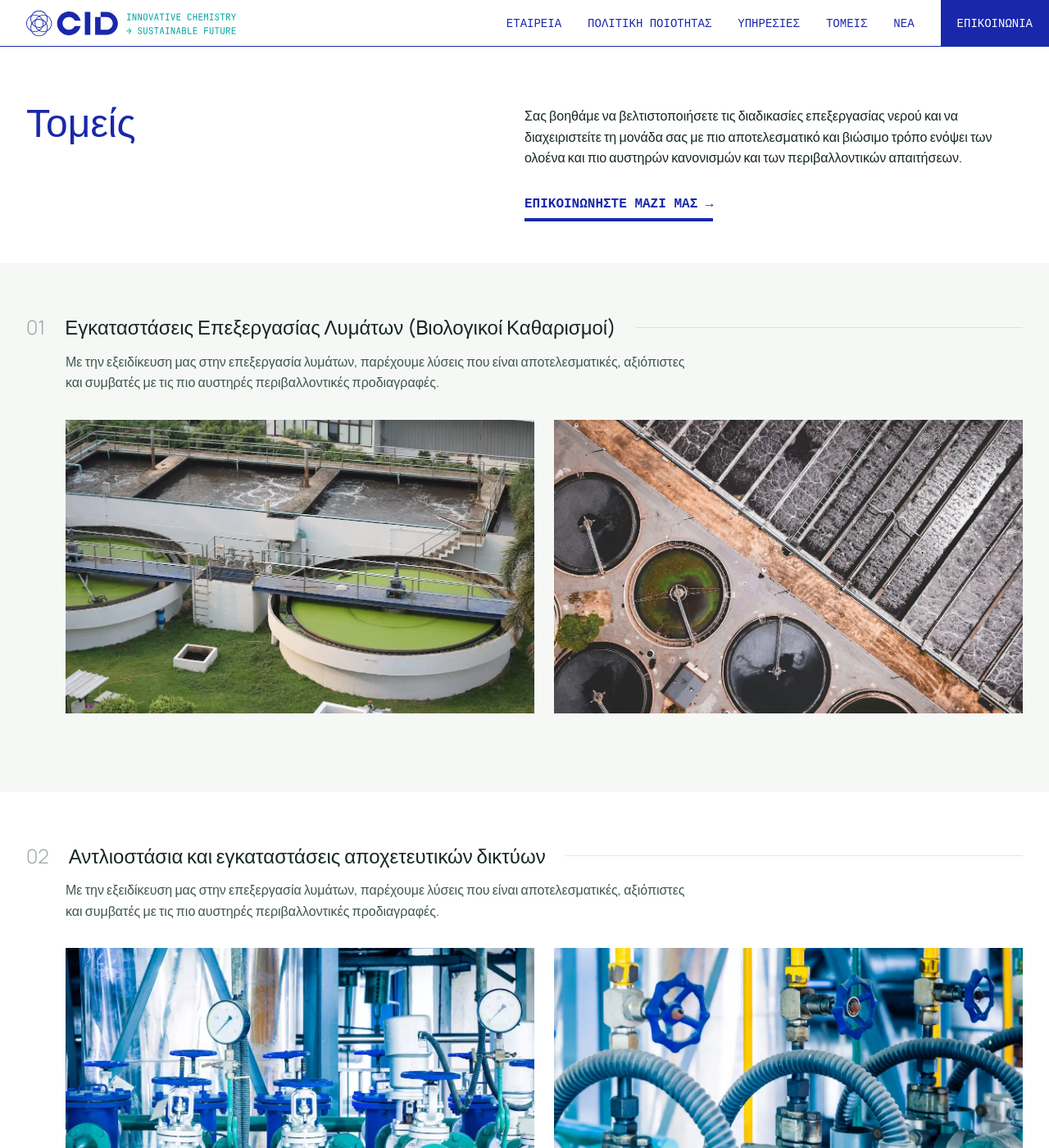
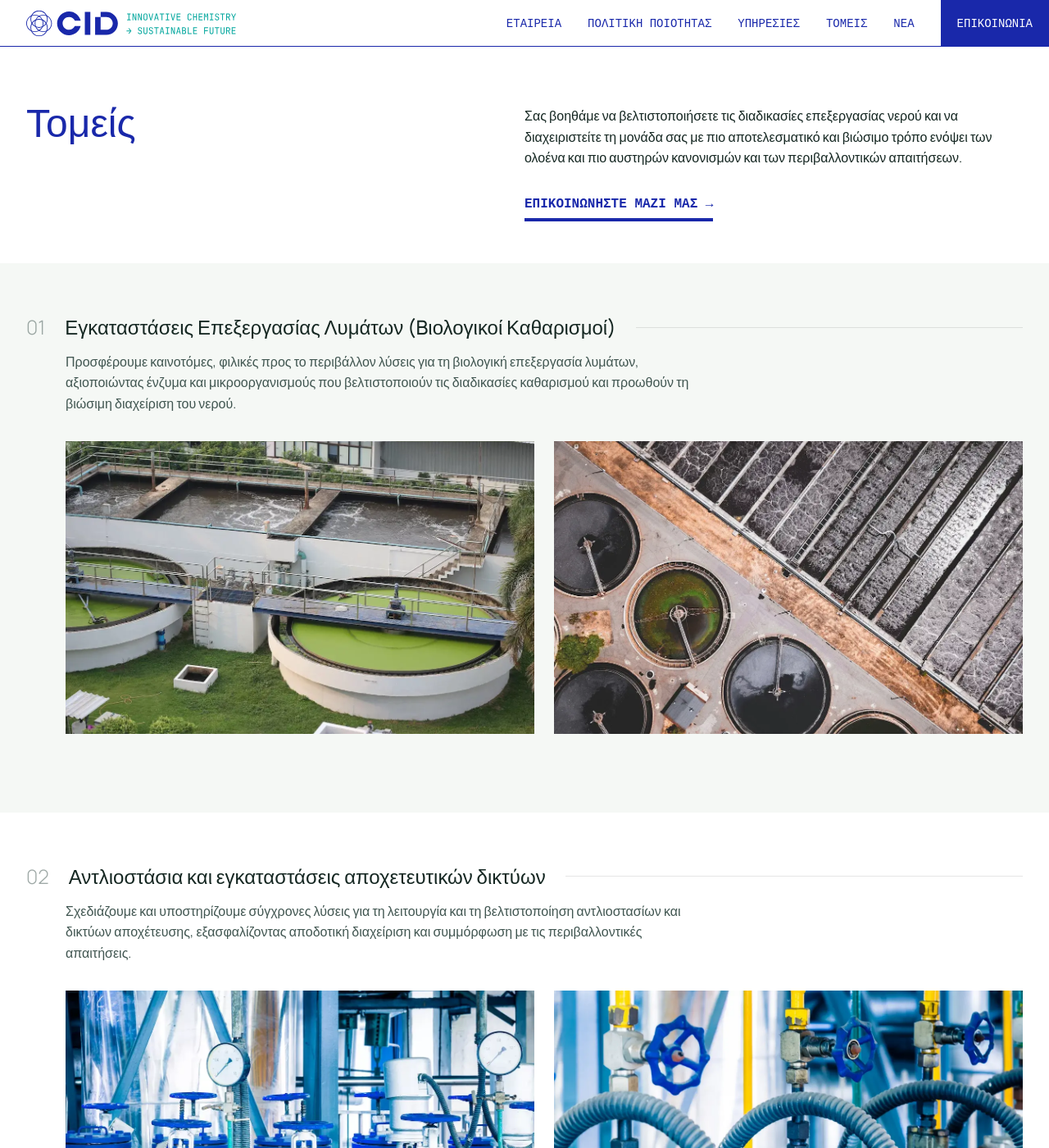
Before and after one commit to anna-filou/cid-studies.com, a Jekyll site: the page built from sectors.html, in a window 1280 px wide and 1400 px high. Shown: the whole window at 82% size. Built offline with Jekyll 4.4.1, drawn with Linux system fonts in a browser that asks for light colours; some of the changed text lies outside the part shown.

Commit message:
sector text

```diff
--- a/_data/sectors.yml
+++ b/_data/sectors.yml
@@ -4,15 +4,15 @@ description: "
 link-title: "Δείτε αναλυτικά"
 link: "/sectors"
 sectors:
-  - title: "Εγκαταστάσεις Επεξεργασίας Λυμάτων (Bιολογικοί Καθαρισμοί)"
-    description: "Με την εξειδίκευση μας στην επεξεργασία λυμάτων, παρέχουμε λύσεις που είναι αποτελεσματικές, αξιόπιστες και συμβατές με τις πιο αυστηρές περιβαλλοντικές προδιαγραφές."
+  - title: Εγκαταστάσεις Επεξεργασίας Λυμάτων (Bιολογικοί Καθαρισμοί)
+    description: Προσφέρουμε καινοτόμες, φιλικές προς το περιβάλλον λύσεις για τη βιολογική επεξεργασία λυμάτων, αξιοποιώντας ένζυμα και μικροοργανισμούς που βελτιστοποιούν τις διαδικασίες καθαρισμού και προωθούν τη βιώσιμη διαχείριση του νερού.
     image-1: "/assets/images/card-1-2.webp"
     image-2: "/assets/images/card-1.webp"
-  - title: "Αντλιοστάσια και εγκαταστάσεις αποχετευτικών δικτύων"
-    description: "Με την εξειδίκευση μας στην επεξεργασία λυμάτων, παρέχουμε λύσεις που είναι αποτελεσματικές, αξιόπιστες και συμβατές με τις πιο αυστηρές περιβαλλοντικές προδιαγραφές."
+  - title: Αντλιοστάσια και εγκαταστάσεις αποχετευτικών δικτύων
+    description: Σχεδιάζουμε και υποστηρίζουμε σύγχρονες λύσεις για τη λειτουργία και τη βελτιστοποίηση αντλιοστασίων και δικτύων αποχέτευσης, εξασφαλίζοντας αποδοτική διαχείριση και συμμόρφωση με τις περιβαλλοντικές απαιτήσεις.
     image-1: "/assets/images/card-2.webp"
     image-2: "/assets/images/card-2-2.webp"
-  - title: "Εγκαταστάσεις επεξεργασίας βιομηχανικών αποβλήτων"
-    description: "Με την εξειδίκευση μας στην επεξεργασία λυμάτων, παρέχουμε λύσεις που είναι αποτελεσματικές, αξιόπιστες και συμβατές με τις πιο αυστηρές περιβαλλοντικές προδιαγραφές."
+  - title: Εγκαταστάσεις επεξεργασίας βιομηχανικών αποβλήτων
+    description: Παρέχουμε εξειδικευμένες λύσεις για τη διαχείριση και επεξεργασία βιομηχανικών αποβλήτων, συμβάλλοντας στη μείωση του περιβαλλοντικού αποτυπώματος και στην ενίσχυση της κυκλικής οικονομίας μέσω της ανάκτησης και επαναχρησιμοποίησης νερού.
     image-1: "/assets/images/card-3.webp"
     image-2: "/assets/images/card-3-2.webp"
```
